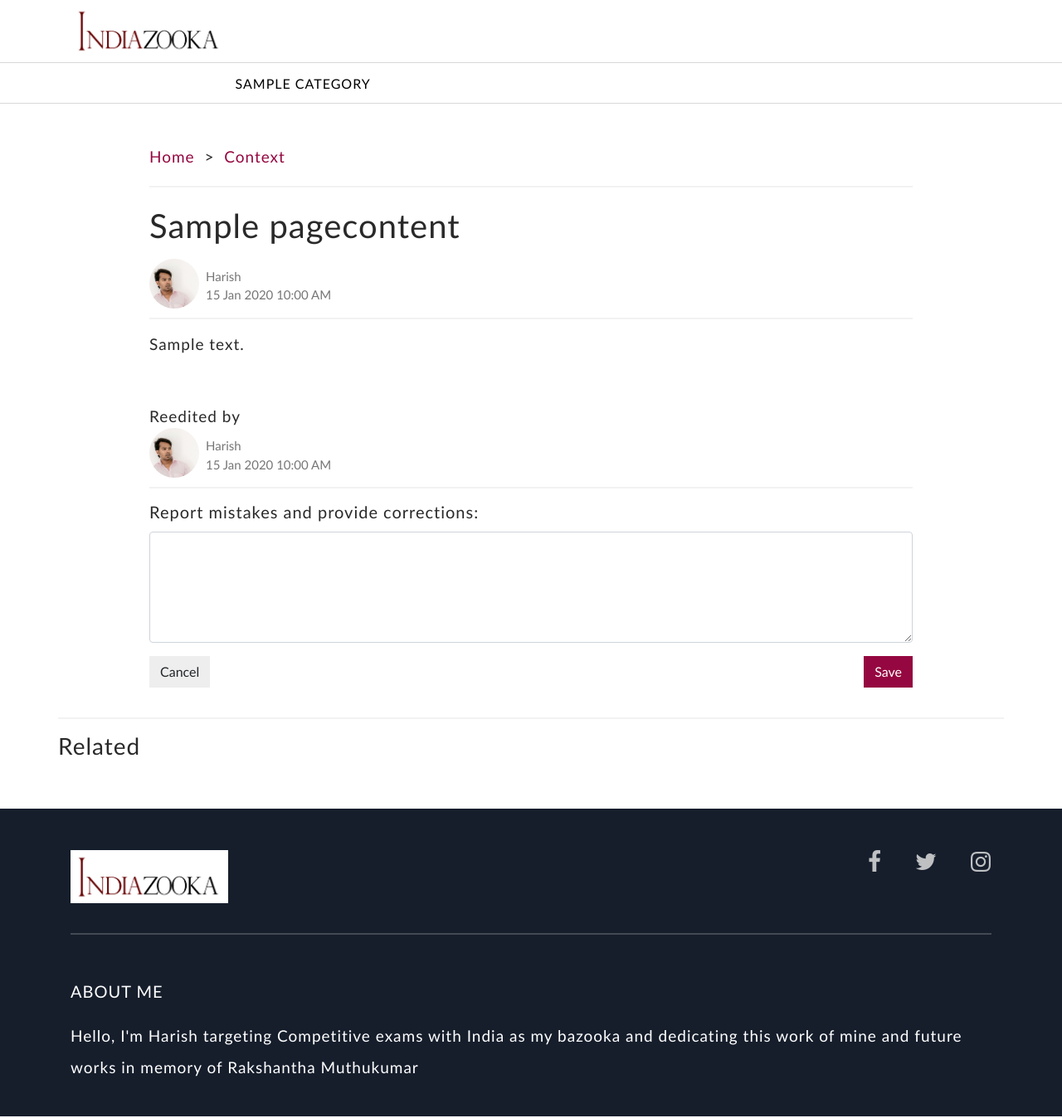
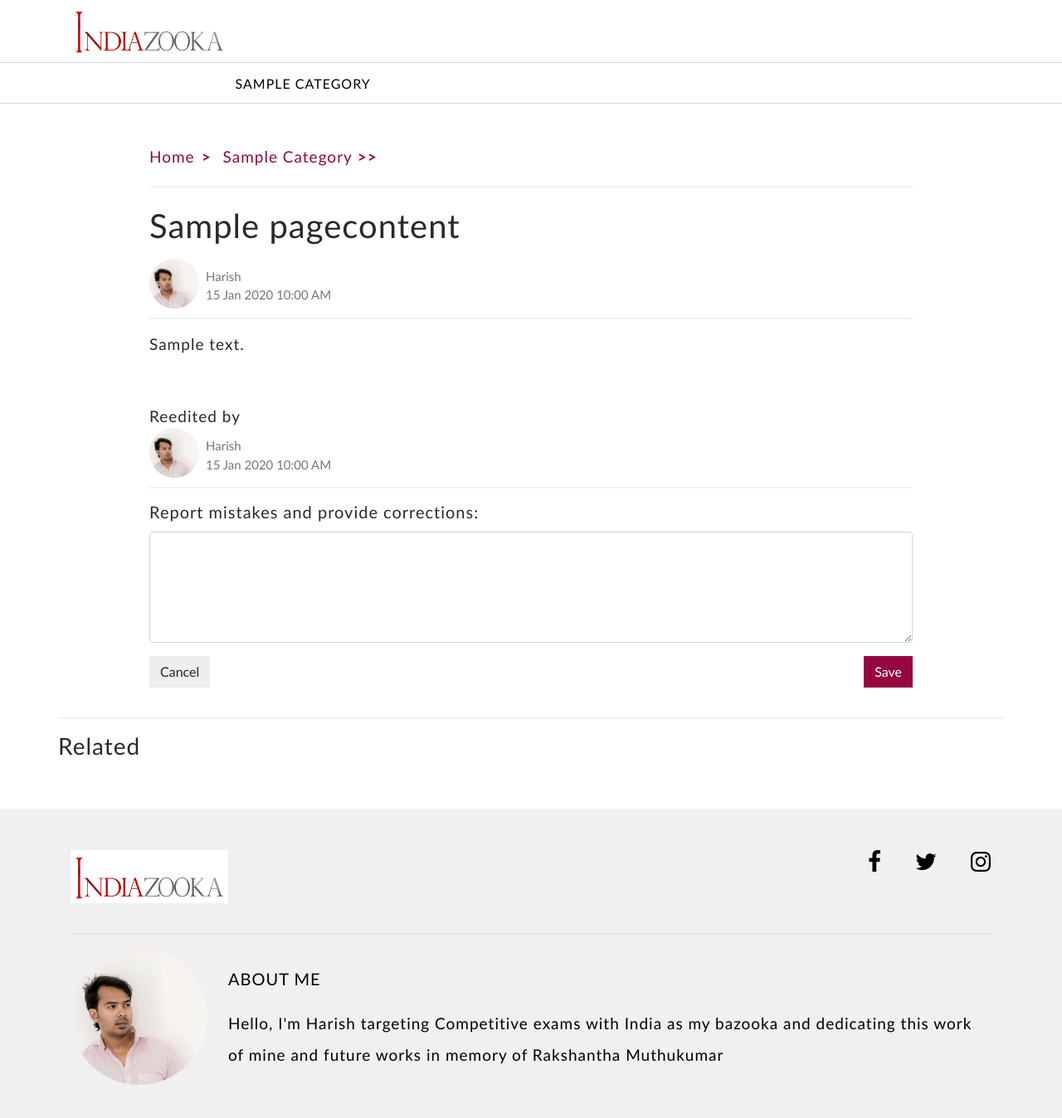
Before and after one commit to kesavanr07/indiazooka, a PHP site: page /blog_app/content.php?id=1 in a window 1280 px wide. Shown: the whole page at 83% size. Run offline with PHP 8.4, Linux system fonts and the light colour scheme; tables that the repository leaves empty or names only in its code hold one stand-in row (values such as "Sample post").

Commit message:
Added breadcrum and changed footer

```diff
--- a/content.php
+++ b/content.php
@@ -32,14 +32,41 @@
         $error_msg = "Empty Data found";
     }
 
+
+    $breadcrum              = [];
+    if($page_content && $page_content[0] && $page_content[0]['cat_id']) {
+        $sql                    = "SELECT * FROM categories WHERE id = ".$page_content[0]['cat_id']." OR id =(SELECT parent_id FROM categories WHERE id = ".$page_content[0]['cat_id'].") ORDER BY parent_id ASC";
+        $breadcrum_result    = $conn->query($sql);
+
+        if($breadcrum_result->num_rows > 0) {
+            foreach($breadcrum_result as $row) {
+                array_push($breadcrum, $row);
+            }
+        }
+    }
+
 ?>
 
 <div class="container context-menu">
     <div class="col-10 offset-1">
+        <!-- <div class="nav-link-tag">
+            <a href="<?php //echo $redirect_url; ?>">Home</a>
+            &nbsp;>&nbsp;
+            <a href="<?php //echo $redirect_url; ?>context.php?cat_id=<?php //echo $page_content[0]['cat_id']; ?>" class="">Context</a>
+        </div> -->
         <div class="nav-link-tag">
-            <a href="<?php echo $redirect_url; ?>">Home</a>
-            &nbsp;>&nbsp;
-            <a href="<?php echo $redirect_url; ?>context.php?cat_id=<?php echo $page_content[0]['cat_id']; ?>" class="">Context</a>
+            <ol class="breadcrumb">
+                <li class="breadcrumb-item"><a href="<?php echo $redirect_url; ?>">Home</a></li>
+                <?php foreach($breadcrum as $row) { ?>
+                    <li class="breadcrumb-item <?php if($row['parent_id'] != '0') { echo ""; } ?>">
+                        <a href='<?php echo $redirect_url."context.php?cat_id=".$page_content[0]['cat_id']; ?>'>
+                            <?php echo strtolower($row['category_name']); ?>
+                        </a>
+                    </li>
+                <?php } ?>
+                &nbsp;<span class="breadcrumb-text"></span>
+                <span class="breadcrumb-text"></span>
+            </ol>
         </div>
         <div class="content-header">
             <hr>
--- a/footer.php
+++ b/footer.php
@@ -6,19 +6,19 @@
                             <div class="col">
                                 <img src="./public/images/indiazooka_logo.png" class="img-responsive">
                                 <!-- <h5 style='margin-bottom: -30px;'>FOLLOW ME</h5> -->
-                                <a href="#" class="fa fa-instagram"></a>
-                                <a href="#" class="fa fa-twitter"></a>
-                                <a href="#" class="fa fa-facebook"></a>
+                                <a href="https://www.instagram.com/indiazooka?r=nametag" class="fa fa-instagram"></a>
+                                <a href="https://twitter.com/indiazooka?s=08" class="fa fa-twitter"></a>
+                                <a href="https://www.facebook.com/indiazooka.indiazooka" class="fa fa-facebook"></a>
                             </div>
                         </div>
                         <hr>
                     </div>
                     <div class="row">
-                        <!--<div class="col-3">-->
-                        <!--    <div class="footer_details">-->
-                        <!--        <img class="my-photo" src="./public/images/LOGO.png">-->
-                        <!--    </div>-->
-                        <!--</div>-->
+                        <div class="col-2">
+                           <div class="footer_details">
+                               <img class="footer-photo" src="./public/images/LOGO.png">
+                           </div>
+                        </div>
                         <div class="col">
                             <div class="footer_details top-padding">
                                 <h5>ABOUT ME</h5>
--- a/public/css/homepage.css
+++ b/public/css/homepage.css
@@ -270,8 +270,8 @@
 
 footer {
 	padding: 50px 0 40px 0;
-	background-color: #161e2c;
-	color: #fff;
+	background-color: #f0f0f0;
+	color: #000;
 	min-height: 350px;
 	line-height: 2;
 }
@@ -283,11 +283,11 @@
 footer a,
 footer a:hover {
 	text-decoration: none;
-	color: #BEC0C2;
+	color: #000;
 }
 
 footer .fas {
-	color: #BEC0C2;
+	color: #000;
 }
 
 footer .bottom_content {
@@ -312,14 +312,13 @@
 }
 
 .top-padding {
-    padding-top: 40px;
+    padding-top: 25px;
 }
 
-.my-photo {
+.footer-photo {
     border-radius: 103px;
-    width: 200px;
-    height: 200px;
-    margin: 36px 10px;
+    width: 165px;
+    height: 165px;
 }
 
 .context-menu, .tab-pane {
@@ -515,11 +514,29 @@
 	color: #950740 !important;
 }
 
+.breadcrumb-item {
+	color: #950740 !important;
+	text-transform:capitalize;
+}
+
+.breadcrumb-item.active {
+    color: rgba(0, 0, 0, 0.84) !important;
+}
 .nav-tabs a:hover {
 	color: #950740 !important;
 	border: 0px solid;
 }
 
+.breadcrumb {
+    padding: 0px 0px;
+	margin-bottom: 0px;
+	background-color: rgba(255, 255, 255, 1);
+}
+.breadcrumb-item+.breadcrumb-item::before, .breadcrumb-text::before {
+    color: #950740 !important;
+	content: ">" !important;
+	font-weight: bolder !important;
+}
 
 /* @media only screen and (min-width: 1000px) {
 	.carousel-item {
@@ -641,6 +658,16 @@
 	}
 	.top-padding {
 		padding-top: 0px;
+		margin-left: 20px;
+	}
+	.footer-photo {
+		border-radius: 103px;
+		width: 70px;
+		height: 70px;
+		margin-top: 30px;
+	}
+	footer {
+		line-height: 1.5;
 	}
 	.btm-padding {
 		padding-bottom: 3px;
```
Also changed, not shown: context.php (+20 -2 lines), public/images/indiazooka_logo.png, public/images/indiazooka_logo_trans.png (added), public/images/logo/indiazooka 2 dual tone.jpg (added).
